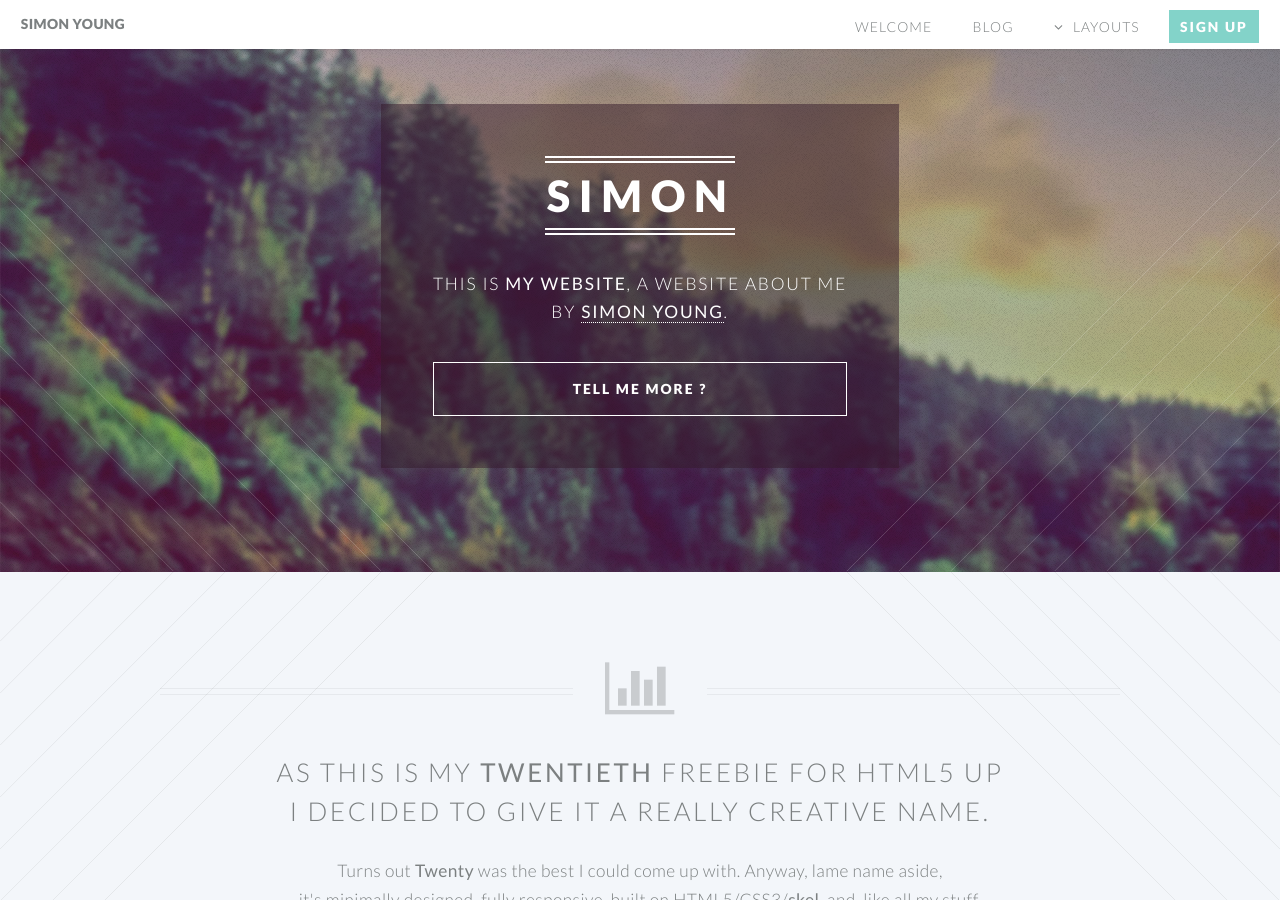
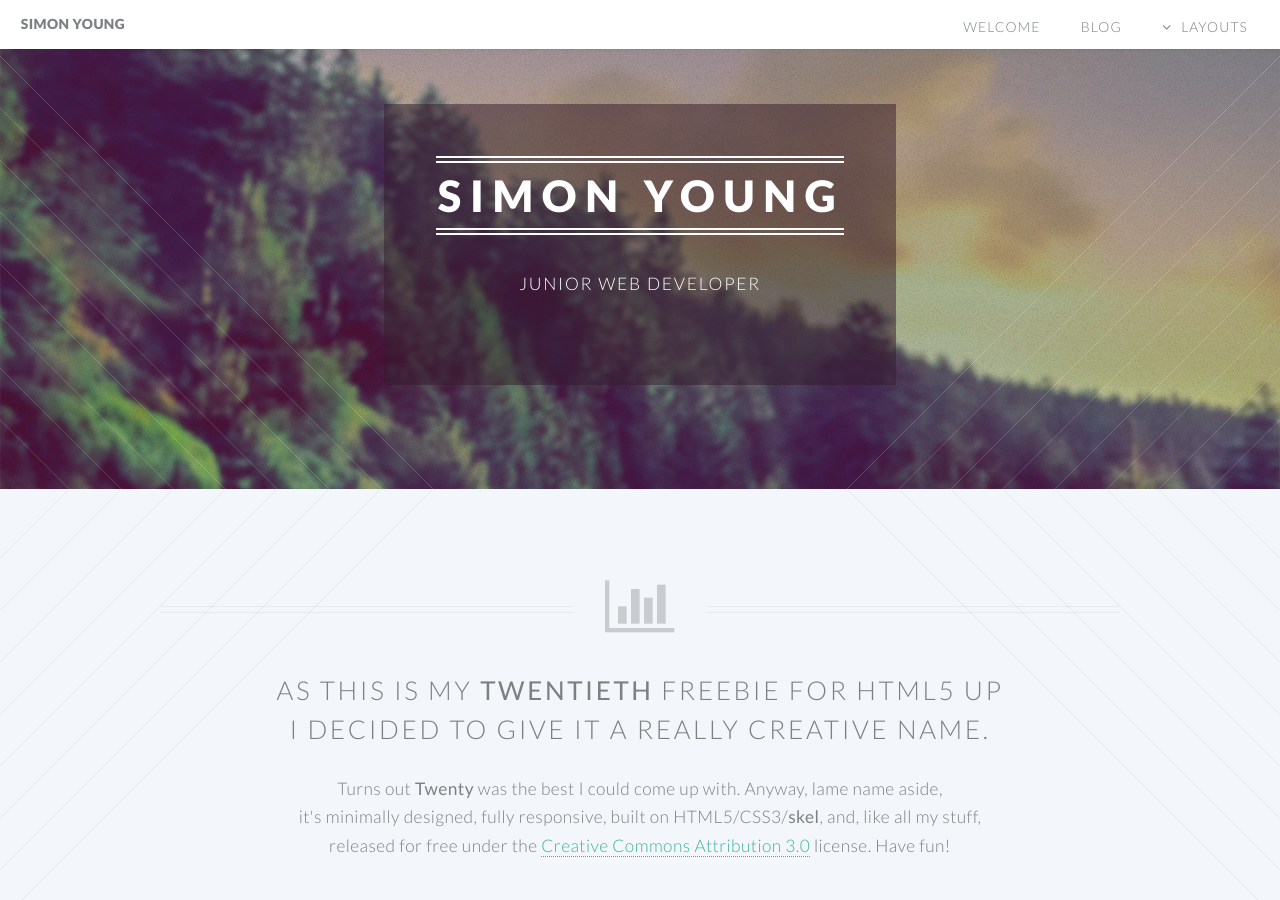
Before and after one commit to siyounguk/siyounguk.github.io, a Jekyll site: the page built from index.html, in a window 1280 px wide and 900 px high. Built offline with Jekyll 4.4.1, drawn with Linux system fonts in a browser that asks for light colours.

Commit message:
removed top bar options

```diff
--- a/_includes/banner.html
+++ b/_includes/banner.html
@@ -10,15 +10,13 @@
     <div class="inner">
 
         <header>
-            <h2>Simon</h2>
+            <h2>Simon Young</h2>
         </header>
-        <p>This is <strong>my website</strong>, a website about me
-        <br />
-        by <a href="http://html5up.net">Simon Young</a>.</p>
+        <p>Junior Web Developer</p>
         <footer>
-            <ul class="buttons vertical">
+          <!--   <ul class="buttons vertical">
                 <li><a href="#main" class="button fit scrolly">Tell Me More ?</a></li>
-            </ul>
+            </ul> -->
         </footer>
 
     </div>
--- a/_includes/header.html
+++ b/_includes/header.html
@@ -11,19 +11,19 @@
 								<li><a href="/right-sidebar.html">Right Sidebar</a></li>
 								<li><a href="/no-sidebar.html">No Sidebar</a></li>
 								<li><a href="/contact.html">Contact</a></li>
-								<li class="submenu">
-									<a href="">Submenu</a>
+								<!-- <li class="submenu"> -->
+								<!-- 	<a href="">Submenu</a>
 									<ul>
 										<li><a href="#">Dolore Sed</a></li>
 										<li><a href="#">Consequat</a></li>
 										<li><a href="#">Lorem Magna</a></li>
 										<li><a href="#">Sed Magna</a></li>
 										<li><a href="#">Ipsum Nisl</a></li>
-									</ul>
-								</li>
+									</ul> -->
+								<!-- </li> -->
 							</ul>
 						</li>
-						<li><a href="#" class="button special">Sign Up</a></li>
+						<!-- <li><a href="#" class="button special">Sign Up</a></li> -->
 					</ul>
 				</nav>
 			</header>
```
